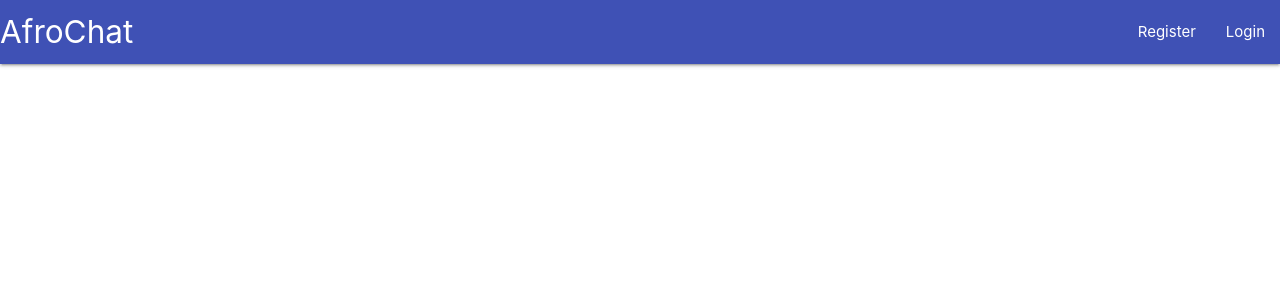
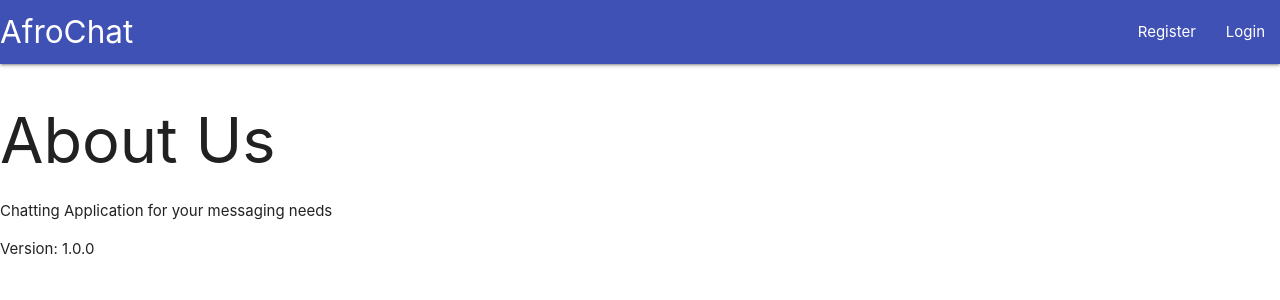
Before and after one commit to LwandoG/AfroChat, a React (Create React App) app in the folder client/: page /about in a window 1280 px wide. Shown: the top 300 px of the page. Built offline with nearby package versions, Linux system fonts and the light colour scheme; the HTML template or start-up script is replaced by a standard one.

Commit message:
about us

```diff
--- a/client/src/App.js
+++ b/client/src/App.js
@@ -13,6 +13,8 @@ import Register from './components/Register'
 import Login from './components/Login'
 import setAuthToken from './setAuthToken'
 import AuthContext from './context/auth/AuthContext'
+import Messages from './components/Messages'
+import About from './components/About'
 
 function App() {
   const authContext = useContext(AuthContext)
@@ -33,6 +35,7 @@ function App() {
             <Route exact path ='/' component={Home} />
             <Route exact path ='/register' component={Register} />
             <Route exact path ='/login' component={Login} />
+            <Route exact path ='/about' component={About} />
           </Switch>
           </Router>
         </AlertState>
--- /dev/null
+++ b/client/src/components/About.js
@@ -0,0 +1,13 @@
+import React from 'react'
+
+const About = () => {
+    return (
+        <>
+            <h1>About Us</h1>
+            <p>Chatting Application for your messaging needs</p>
+            <p>Version: 1.0.0</p>
+        </>
+    )
+}
+
+export default About
--- a/client/src/components/Chat.js
+++ b/client/src/components/Chat.js
@@ -2,20 +2,24 @@ import React, { useContext } from 'react'
 import { ChatItem } from 'react-chat-elements'
 import PropTypes from 'prop-types'
 import ChatContext from '../context/chat/chatContext'
+import AuthContext from '../context/auth/AuthContext'
 import './ChatItem.css'
 
 
 const Chat = ({ chat }) => {
     const chatContext = useContext(ChatContext)
+    const authContext = useContext(AuthContext)
 
     const {chats, sendMessage, setActiveChat, clearActiveChat} = chatContext
+    const { user } = authContext
 
 
     return (
         <a href="#view-messages" className="modal-trigger">
             <ChatItem
             avatarFlexible = {true}
-            title={chat.receipientName}
+            title={chat.receipientName === user.name ? chat.senderName : chat.receipientName}
+            key = {chat.id}
             onClick={() => setActiveChat(chat)}/>
         </a>
 
--- a/client/src/components/Chats.js
+++ b/client/src/components/Chats.js
@@ -7,9 +7,9 @@ const Chats = () => {
     const chatContext = useContext(ChatContext)
     const {chats, activeChat, sendMessage, getChats} = chatContext
 
-    useEffect(() => {
+    {/*useEffect(() => {
         getChats()
-    }, [])
+    }, [])*/}
     return (
         <>
             {chats.length > 0 ? activeChat.messageList.map(message => <MessageItem chatObj={message} key={message.id}/>) : <h5>No messages</h5>}
--- a/client/src/components/ChatsList.js
+++ b/client/src/components/ChatsList.js
@@ -5,7 +5,7 @@ import Chat from './Chat'
 import "react-chat-elements/dist/main.css";
 
 
-const ChatList = () => {
+const ChatsList = () => {
     const chatContext = useContext(ChatContext)
     const {chats, activeChat, sendMessage, getChats} = chatContext
 
@@ -13,6 +13,7 @@ const ChatList = () => {
         getChats()
     }, [])
 
+    console.log(activeChat)
     return (
         <>
           {chats.length > 0 ? chats.map(chat => <Chat chat={chat} key={chat.id}/>): <h5>No chats</h5>}
@@ -20,4 +21,4 @@ const ChatList = () => {
     )
 }
 
-export default ChatList;
+export default ChatsList;
--- a/client/src/components/MessageItem.js
+++ b/client/src/components/MessageItem.js
@@ -10,7 +10,7 @@ const MessageItem = (messageObj ) => {
     const mess = messageObj.chatObj.message
     const msg = new Message({id:idd, message: mess})
     return (
-        <ChatBubble message={msg}/>
+        <ChatBubble message={msg} key={idd}/>
     )
 }
 
--- /dev/null
+++ b/client/src/components/Messages.js
@@ -0,0 +1,20 @@
+import React, { useContext } from 'react'
+import { MessageList } from 'react-chat-elements'
+import ChatContext from '../context/chat/chatContext'
+import MessageItem from './MessageItem'
+
+const Messages = () => {
+    const chatContext = useContext(ChatContext);
+    const { activeChat } = chatContext;
+
+    const messages = activeChat.messageList
+    return (
+        <MessageList
+            className='message-list'
+            lockable={true}
+            toBottomHeight={'100%'}
+            dataSource={messages.map(message => <MessageItem chatObj={message} key={message.id}/>)} />
+    )
+}
+
+export default Messages
--- a/client/src/components/Navbar.js
+++ b/client/src/components/Navbar.js
@@ -10,7 +10,7 @@ const Navbar = () => {
             <div className="nav-wrapper">
             <a href="/" className="brand-logo left">AfroChat</a>
             <ul id="nav-mobile" className="right hide-on-med-and-down">
-            <li><a href="/">About Us</a></li>
+            <li><a href="/about">About Us</a></li>
                 <li><a href="#!">Logout</a></li>
             </ul>
             </div>
```
